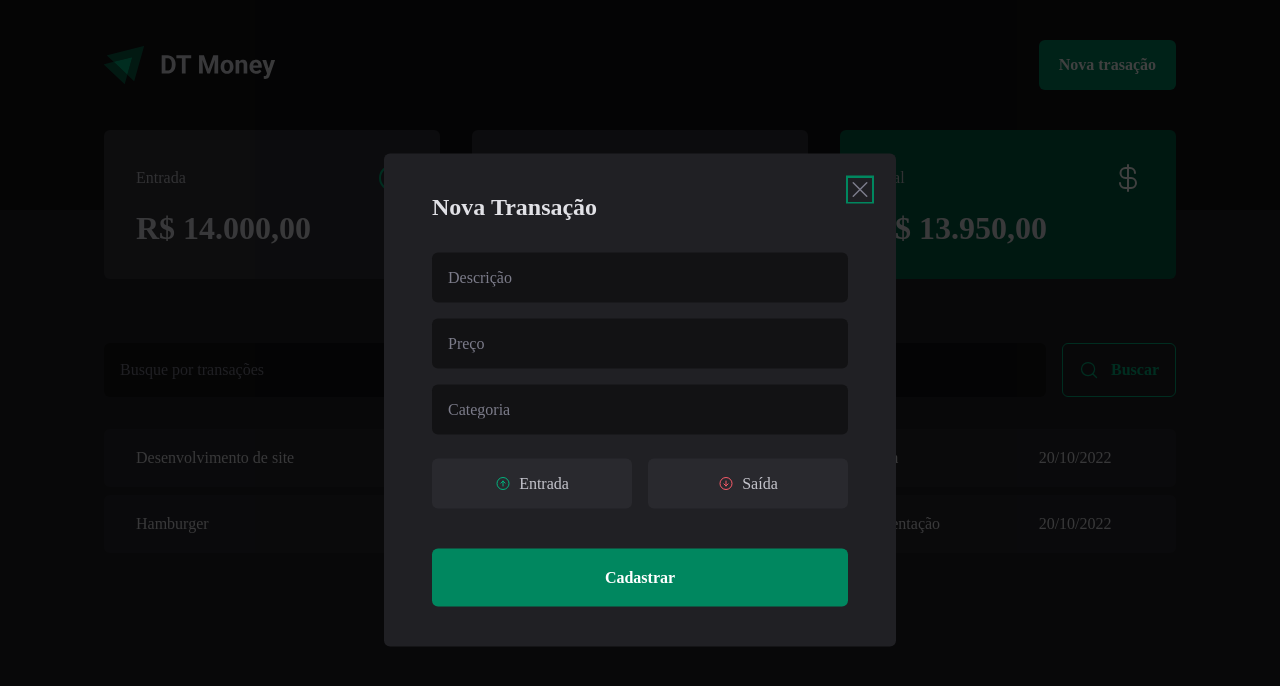
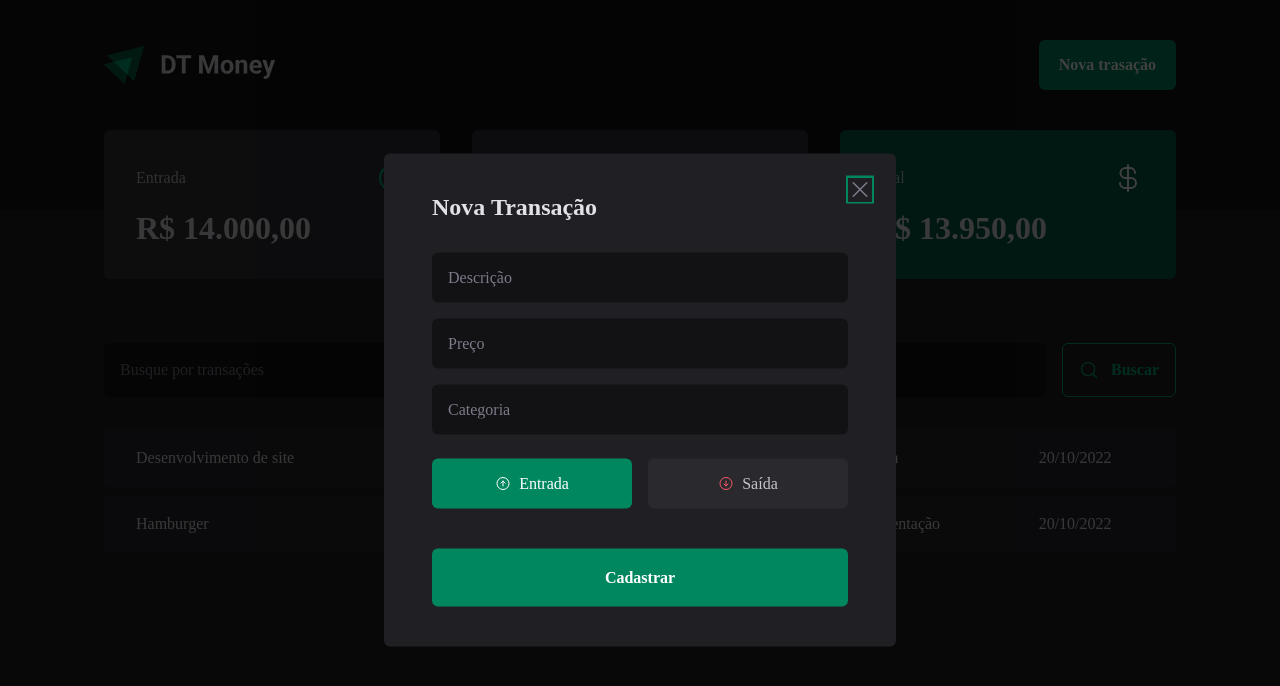
Before and after one commit to DanielM08/dt-money-react-ts, a React (Vite) app: page / in a window 1280 px wide. Both pictures are taken after a click on the button "Nova trasação". Shown: the top 686 px of the page. Built offline with nearby package versions, Linux system fonts and the light colour scheme; data requests are answered from the project's data file.

Commit message:
Accessing transaction type info in new transaction form

```diff
--- a/src/components/NewTransactionModal/index.tsx
+++ b/src/components/NewTransactionModal/index.tsx
@@ -1,7 +1,7 @@
 import { zodResolver } from "@hookform/resolvers/zod";
 import * as Dialog from "@radix-ui/react-dialog";
 import { ArrowCircleDown, ArrowCircleUp, X } from "phosphor-react";
-import { useForm } from "react-hook-form";
+import { Controller, useForm } from "react-hook-form";
 import * as z from 'zod';
 
 import { CloseButton, Content, Overlay, TransactionType, TransactionTypeButton } from "./styles";
@@ -17,11 +17,15 @@
 
 export function NewTransactionModal() {
   const {
+    control,
     register,
     handleSubmit,
     formState: { isSubmitting }
   } = useForm<NewTransactionFormInputs>({
-    resolver: zodResolver(newTransactionFormSchema)
+    resolver: zodResolver(newTransactionFormSchema),
+    defaultValues: {
+      type: 'income'
+    }
   })
 
   function handleCreateNewTransaction(data: NewTransactionFormInputs) {
@@ -46,12 +50,14 @@
             required
             {...register('description')}
           />
+
           <input
             type="number"
             placeholder="Preço"
             required
             {...register('price', { valueAsNumber: true })}
           />
+
           <input
             type="text"
             placeholder="Categoria"
@@ -59,7 +65,15 @@
             {...register('category')}
           />
 
-          <TransactionType>
+          <Controller
+            control={control}
+            name='type'
+            render={({ field }) => {
+              return (
+                <TransactionType
+                  onValueChange={field.onChange}
+                  value={field.value}
+                >
                   <TransactionTypeButton variant="income" value="income">
                     <ArrowCircleUp />
                     Entrada
@@ -70,6 +84,9 @@
                     Saída
                   </TransactionTypeButton>
                 </TransactionType>
+              )
+            }}
+          />
 
           <button type="submit" disabled={isSubmitting}>
             Cadastrar
```
Lines whose indentation alone changed are shown as unchanged.
